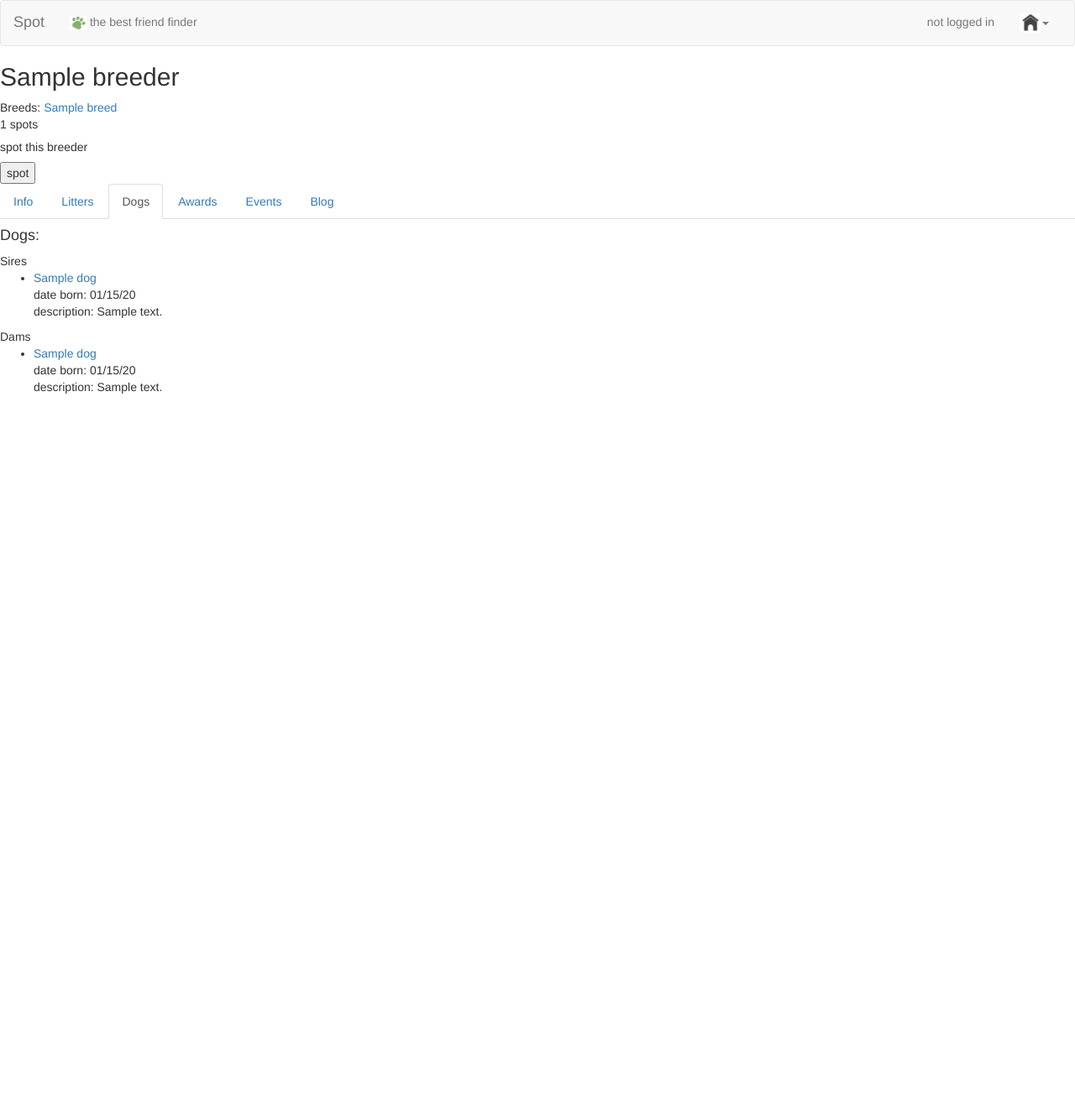
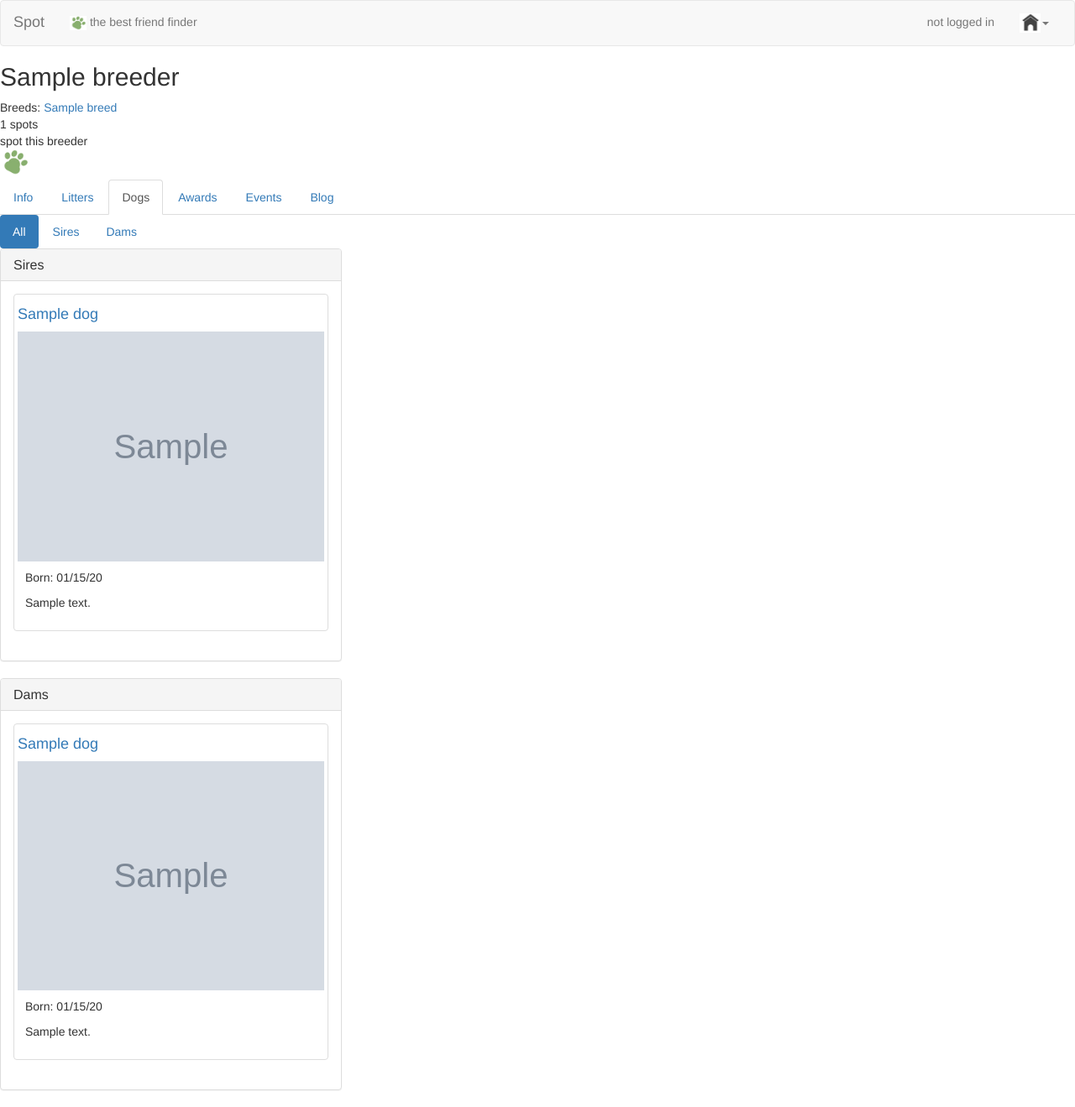
Before and after one commit to mbiannaccone/spot, a Flask app: page /breeders/1 in a window 1280 px wide, after a click on "Dogs". Shown: the whole page at 84% size. Before the commit the page ends 469 px from the top, so only its background shows below. Run offline with Flask 2, Linux system fonts and the light colour scheme; tables that the repository leaves empty hold one stand-in row (values such as "Sample post"); grey boxes marked "Sample" are stand-in pictures; some libraries are stand-ins or nearby versions.

Commit message:
updating breeder info page with pills and thumbnails

```diff
--- a/templates/breeder-info.html
+++ b/templates/breeder-info.html
@@ -28,11 +28,11 @@
 
 <div>
     {% if user in users_spots %}
-        <h5>You've spotted this breeder!</h5>
+        <span>You've spotted this breeder!</span>
     {% else %}
-        <h5>spot this breeder</h5>
+        <span>spot this breeder</span>
         <form action="/breeder-spot", method="POST">
-            <button type="submit">spot</button>
+            <input type="image" src="/static/img/paw.png" width="35">
             <input type="hidden" name="breeder" value=" {{ breeder.breeder_id }}">
         </form>
     {% endif %}
@@ -104,23 +104,97 @@
         </div>
     </div>
     <div id="dogs" class="tab-pane fade">
-        <h4>Dogs:</h4>
-        Sires<ul>
-        {% for sire in sires %}
-            <li><a href='/breeders/{{ breeder.breeder_id }}/dogs/{{ sire.dog_id }}'>{{ sire.name }}</a><br>
-                date born: {{ sire.date_born.strftime('%m/%d/%y') }}<br>
-                description: {{ sire.description}}<br>
-            </li>
-        {% endfor %}
+        <ul class="nav nav-pills">
+            <li class="active"><a data-toggle="pill" href="#all">All</a></li>
+            <li><a data-toggle="pill" href="#sires">Sires</a></li>
+            <li><a data-toggle="pill" href="#dams">Dams</a></li>
         </ul>
-        Dams<ul>
-        {% for dam in dams %}
-            <li><a href='/breeders/{{ breeder.breeder_id }}/dogs/{{ dam.dog_id }}'>{{ dam.name }}</a><br>
-                date born: {{ dam.date_born.strftime('%m/%d/%y') }}<br>
-                description: {{ dam.description}}<br>
-            </li>
-        {% endfor %}
-        </ul>
+        <div class="tab-content">
+            <div id="all" class="tab-pane fade in active">
+                <div class="row">
+                    <div class="col-sm-6 col-md-4">
+                        <div class="panel panel-default">
+                            <div class="panel-heading"><h3 class="panel-title">Sires</h3></div>
+                            <div class="panel-body">
+                                {% for sire in sires %}
+                                <div class="thumbnail">
+                                    <h4><a href='/breeders/{{ breeder.breeder_id }}/dogs/{{ sire.dog_id }}'>{{ sire.name }}</a></h4>
+                                    {% if sire.photos %}
+                                    <img src="{{ (sire.photos|random).photo }}">
+                                    {% else %}
+                                    <img src="{{ breed.photo }}">
+                                    {% endif %}
+                                    <div class="caption">
+                                        <p>Born: {{ sire.date_born.strftime('%m/%d/%y') }}</p>
+                                        <p>{{ sire.description }}</p>
+                                    </div>
+                                </div>
+                                {% endfor %}
+                            </div>
+                        </div>
+                        <div class="panel panel-default">
+                            <div class="panel-heading"><h3 class="panel-title">Dams</h3></div>
+                            <div class="panel-body">
+                                {% for dam in dams %}
+                                <div class="thumbnail">
+                                    <h4><a href='/breeders/{{ breeder.breeder_id }}/dogs/{{ dam.dog_id }}'>{{ dam.name }}</a></h4>
+                                    {% if dam.photos %}
+                                    <img src="{{ (dam.photos|random).photo }}">
+                                    {% else %}
+                                    <img src="{{ breed.photo }}">
+                                    {% endif %}
+                                    <div class="caption">
+                                        <p>Born: {{ dam.date_born.strftime('%m/%d/%y') }}</p>
+                                        <p>{{ dam.description }}</p>
+                                    </div>
+                                </div>
+                                {% endfor %}
+                            </div>
+                        </div>
+                    </div>
+                </div>
+            </div>
+            <div id="sires" class="tab-pane fade">
+                <div class="row">
+                    <div class="col-sm-6 col-md-4">
+                        {% for sire in sires %}
+                        <div class="thumbnail">
+                            <h4><a href='/breeders/{{ breeder.breeder_id }}/dogs/{{ sire.dog_id }}'>{{ sire.name }}</a></h4>
+                            {% if sire.photos %}
+                            <img src="{{ (sire.photos|random).photo }}">
+                            {% else %}
+                            <img src="{{ breed.photo }}">
+                            {% endif %}
+                            <div class="caption">
+                                <p>Born: {{ sire.date_born.strftime('%m/%d/%y') }}</p>
+                                <p>{{ sire.description }}</p>
+                            </div>
+                        </div>
+                        {% endfor %}
+                    </div>
+                </div>
+            </div>
+            <div id="dams" class="tab-pane fade">
+                <div class="row">
+                    <div class="col-sm-6 col-md-4">
+                        {% for dam in dams %}
+                        <div class="thumbnail">
+                            <h4><a href='/breeders/{{ breeder.breeder_id }}/dogs/{{ dam.dog_id }}'>{{ dam.name }}</a></h4>
+                            {% if dam.photos %}
+                            <img src="{{ (dam.photos|random).photo }}">
+                            {% else %}
+                            <img src="{{ breed.photo }}">
+                            {% endif %}
+                            <div class="caption">
+                                <p>Born: {{ dam.date_born.strftime('%m/%d/%y') }}</p>
+                                <p>{{ dam.description }}</p>
+                            </div>
+                        </div>
+                        {% endfor %}
+                    </div>
+                </div>
+            </div>
+        </div>
     </div>
     <div id="awards" class="tab-pane fade">
         <h4>Awards:</h4>
```
Also changed, not shown: templates/breed-info.html (+4 -4 lines), templates/litter-info.html (+13 -2 lines).
